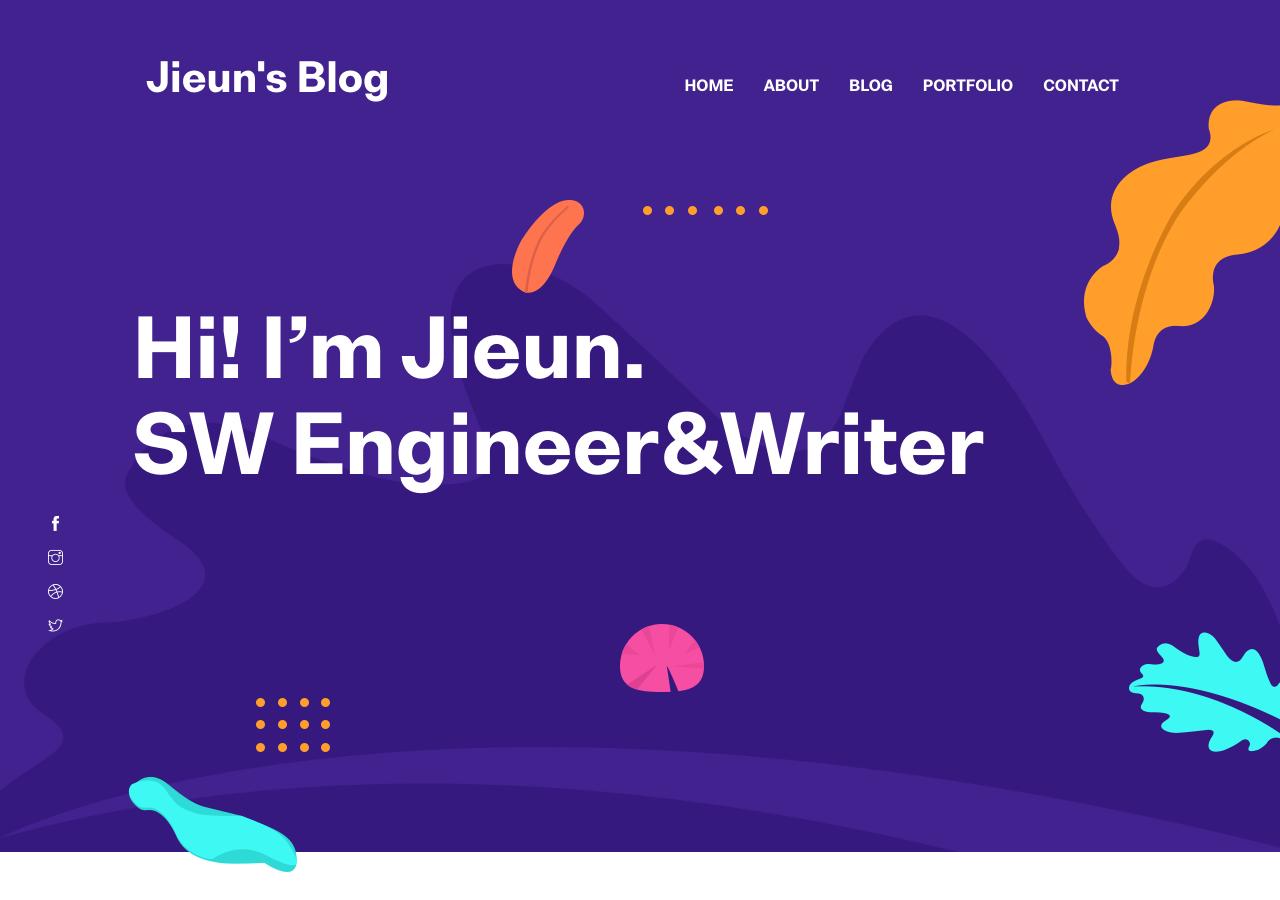
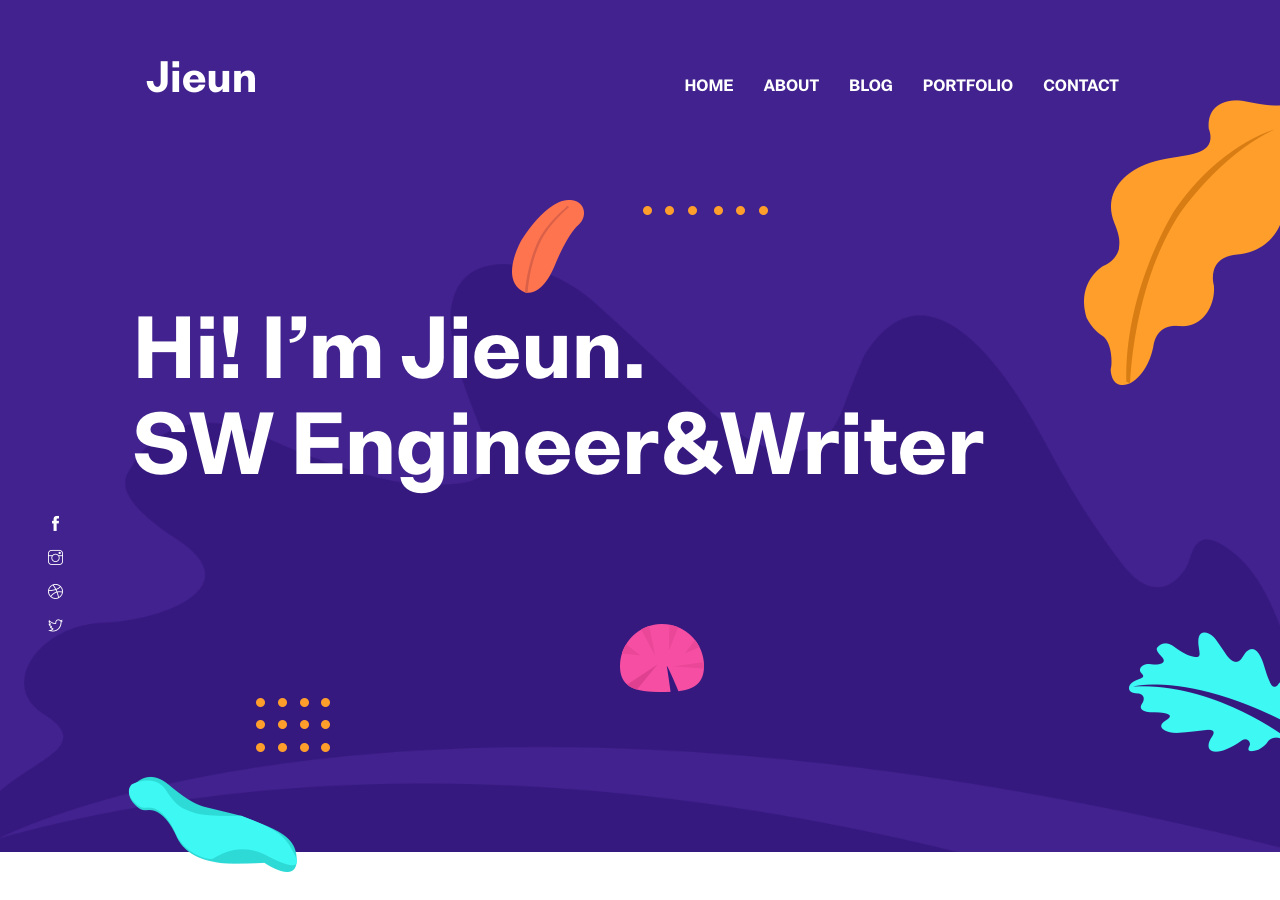
Before and after one commit to fincoco/fincoco.github.io, a Jekyll site: the page built from index.html, in a window 1280 px wide and 900 px high. Built offline with Jekyll 4.4.1, drawn with Linux system fonts in a browser that asks for light colours.

Commit message:
Update settings.yml

```diff
--- a/_data/settings.yml
+++ b/_data/settings.yml
@@ -1,7 +1,7 @@
 #-------------------------------
 # General Site Settings
 
-title: Jieun's Blog
+title: Jieun
 logo:
 author: DOKJ
 description: this is meta description
```
